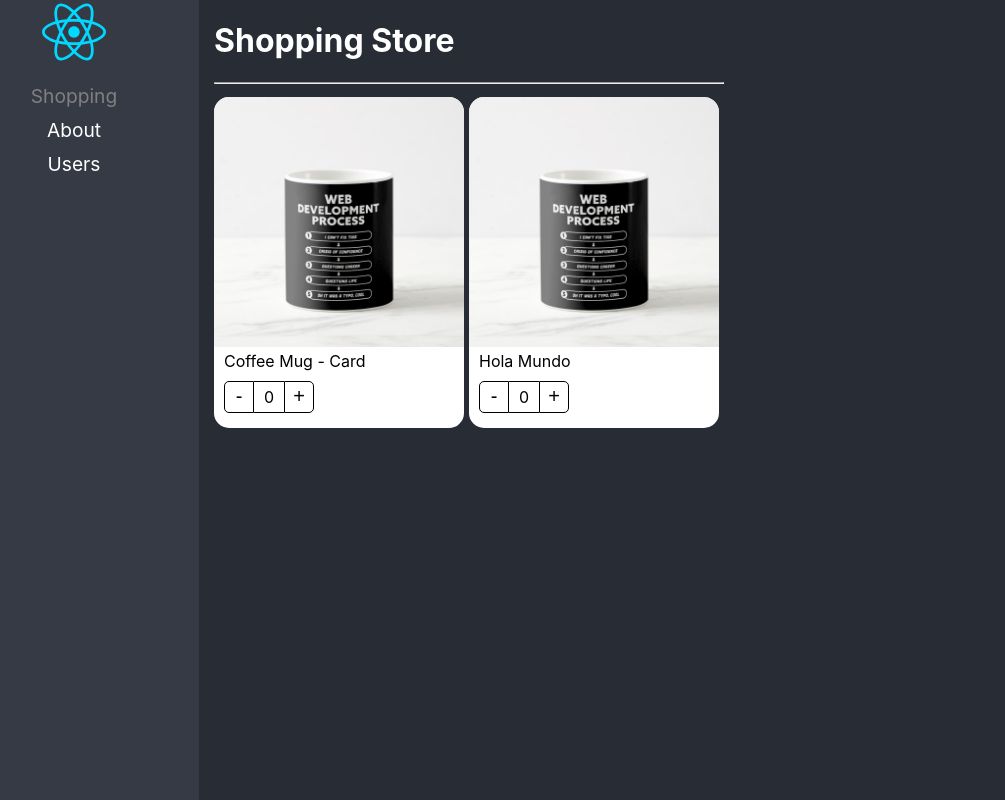
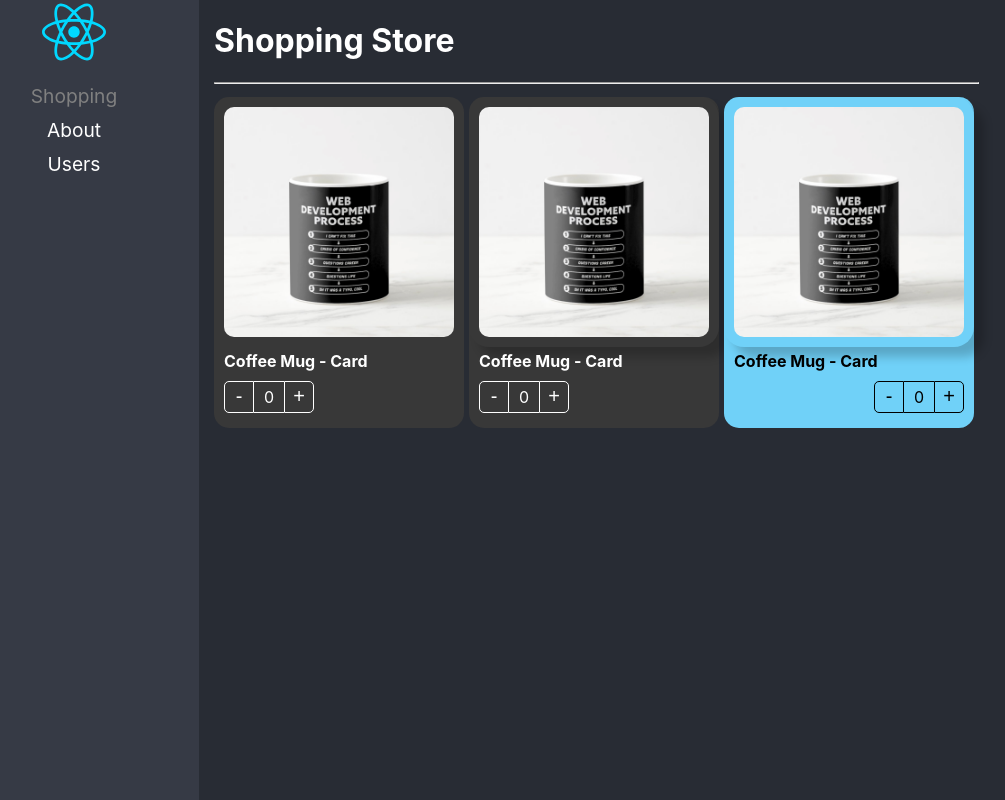
Before and after one commit to fernando-gimeno/react-adv, a React (Vite) app: page / in a window 1280 px wide. Shown: the whole page, without its empty margins (51-1056 px from the left). Built offline with nearby package versions, Linux system fonts and the light colour scheme.

Commit message:
Component Extend Styles listo

```diff
--- a/src/02-component-patterns/components/ProductButtons.tsx
+++ b/src/02-component-patterns/components/ProductButtons.tsx
@@ -3,11 +3,16 @@
 
 import styles from "../styles/styles.module.css";
 
-export const ProductButtons = () => {
+export interface Props {
+  className?: string;
+  style?: React.CSSProperties;
+}
+
+export const ProductButtons = ({ className, style }: Props) => {
   const { increaseBy, counter } = useContext(ProductContext);
 
   return (
-    <div className={styles.buttonsContainer}>
+    <div className={`${styles.buttonsContainer} ${className}`} style={style}>
       <button className={styles.buttonMinus} onClick={() => increaseBy(-1)}>
         -
       </button>
--- a/src/02-component-patterns/components/ProductCard.tsx
+++ b/src/02-component-patterns/components/ProductCard.tsx
@@ -1,20 +1,26 @@
 import styles from "../styles/styles.module.css";
 import { useProduct } from "../hooks/useProduct";
 import { createContext } from "react";
-import {
-  ProductCardProps,
-  ProductContextProps,
-} from "../interfaces/interfaces";
+import { Product, ProductContextProps } from "../interfaces/interfaces";
 
 export const ProductContext = createContext({} as ProductContextProps);
 const { Provider } = ProductContext;
 
-export const ProductCard = ({ children, product }: ProductCardProps) => {
+export interface Props {
+  children?: React.ReactElement | React.ReactElement[];
+  className?: string;
+  product: Product;
+  style?: React.CSSProperties;
+}
+
+export const ProductCard = ({ children, product, className, style }: Props) => {
   const { counter, increaseBy } = useProduct();
 
   return (
     <Provider value={{ counter, increaseBy, product }}>
-      <div className={styles.productCard}>{children}</div>
+      <div className={`${styles.productCard} ${className}`} style={style}>
+        {children}
+      </div>
     </Provider>
   );
 };
--- a/src/02-component-patterns/components/ProductImage.tsx
+++ b/src/02-component-patterns/components/ProductImage.tsx
@@ -4,8 +4,13 @@
 import styles from "../styles/styles.module.css";
 import noImage from "../assets/no-image.jpg";
 
+export interface Props {
+  img?: string;
+  className?: string;
+  style?: React.CSSProperties;
+}
 
-export const ProductImage = ({ img }: { img?: string }) => {
+export const ProductImage = ({ img, className, style }: Props) => {
   const { product } = useContext(ProductContext);
 
   let imgToShow: string;
@@ -19,6 +24,11 @@
   }
 
   return (
-    <img className={styles.productImg} src={imgToShow} alt="Product image" />
+    <img
+      className={`${styles.productImg} ${className}`}
+      style={style}
+      src={imgToShow}
+      alt="Product image"
+    />
   );
 };
--- a/src/02-component-patterns/components/ProductTitle.tsx
+++ b/src/02-component-patterns/components/ProductTitle.tsx
@@ -3,11 +3,18 @@
 
 import styles from "../styles/styles.module.css";
 
-export const ProductTitle = ({ title }: { title?: string }) => {
+export interface Props {
+  title?: string;
+  className?: string;
+  style?: React.CSSProperties;
+}
+
+export const ProductTitle = ({ title, className, style }: Props) => {
   const { product } = useContext(ProductContext);
 
   return (
-    <span className={styles.productDescription}>
+    <span className={`${styles.productDescription} ${className}`} style={style}>
       {title || product.title}
-    </span>)
+    </span>
+  );
 };
--- a/src/02-component-patterns/pages/ShoppingPage.tsx
+++ b/src/02-component-patterns/pages/ShoppingPage.tsx
@@ -4,6 +4,7 @@
   ProductImage,
   ProductTitle,
 } from "../components";
+import "../styles/custom-styles.css";
 
 const product = {
   id: "1",
@@ -17,16 +18,33 @@
       <h1>Shopping Store</h1>
       <hr />
       <div style={{ display: "flex", flexDirection: "row", flexWrap: "wrap" }}>
-        <ProductCard product={ product }>
-          <ProductCard.Image />
-          <ProductCard.Title title={ product.title } />
-          <ProductCard.Buttons />
+        <ProductCard product={product} className="bg-dark text-white">
+          <ProductCard.Image className="custom-image" />
+          <ProductCard.Title title={product.title} className="text-bold" />
+          <ProductCard.Buttons className="custom-buttons" />
         </ProductCard>
 
-        <ProductCard product={product}>
-          <ProductImage />
-          <ProductTitle title="Hola Mundo" />
-          <ProductButtons />
+        <ProductCard product={product} className="bg-dark text-white">
+          <ProductImage
+            className="custom-image"
+            style={{ boxShadow: "10px 10px 10px rgba(0, 0, 0, 0.2)" }}
+          />
+          <ProductTitle className="text-bold" />
+          <ProductButtons className="custom-buttons" />
+        </ProductCard>
+
+        <ProductCard
+          product={product}
+          style={{
+            backgroundColor: "#70D1F8",
+          }}
+        >
+          <ProductImage
+            className="custom-image"
+            style={{ boxShadow: "10px 10px 10px rgba(0, 0, 0, 0.2)" }}
+          />
+          <ProductTitle style={{ fontWeight: "bold" }} />
+          <ProductButtons style={{ display: "flex", justifyContent: "end" }} />
         </ProductCard>
       </div>
     </div>
--- /dev/null
+++ b/src/02-component-patterns/styles/custom-styles.css
@@ -0,0 +1,22 @@
+.bg-dark {
+  background-color: rgb(56, 56, 56);
+}
+
+.text-white {
+  color: white;
+}
+
+.text-bold {
+  font-weight: bold;
+}
+
+.custom-image {
+  border-radius: 20px;
+  padding: 10px;
+  width: calc(100% - 20px);
+}
+
+.custom-buttons button, .custom-buttons div {
+  color: white;
+  border-color: white;
+}
```
Also changed, not shown: src/02-component-patterns/interfaces/interfaces.ts (+7 -7 lines).
